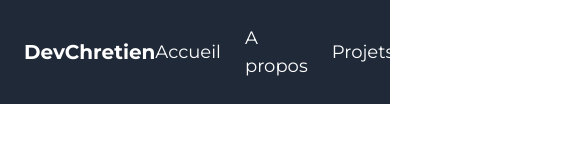
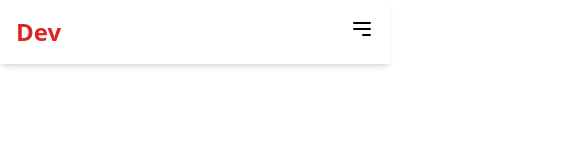
Before and after one commit to kalala22/DevChretien_portfolio, a Vue app: page / in a window 390 px wide. Shown: the top 160 px of the page, 585 px wide, since content can reach past the window. Built offline with nearby package versions, Linux system fonts and the light colour scheme; grey boxes are pictures that could not be loaded.

Commit message:
fix:erreur affichage sur mobile

```diff
--- a/src/components/NavbarView.vue
+++ b/src/components/NavbarView.vue
@@ -2,6 +2,13 @@
 <script setup>
 
 import { ref } from 'vue'
+
+const isMenuOpen = ref(false);
+
+// Fonction pour basculer l'état du menu
+const toggleMenu = () => {
+  isMenuOpen.value = !isMenuOpen.value;
+};
 
 const links = ref([
   { name: 'Accueil', url: '#' },
@@ -13,18 +20,51 @@ const links = ref([
 </script>
 
 <template>
-    <header class="flex items-center p-6 bg-gray-800 text-white sticky top-0 z-50 font-montserrat">
-    <div class="flex items-center justify-between w-full">
-      <!-- Logo à gauche -->
+  <header class="bg-secondary sticky top-0 z-50 shadow-md">
+    <!--
+      Conteneur principal avec une largeur max et centré.
+      Le padding est maintenant responsive : petit sur mobile, plus grand sur desktop.
+    -->
+    <nav class="flex items-center justify-between w-full max-w-7xl mx-auto px-4 sm:px-6 lg:px-8 py-4">
+
+      <!-- Logo à gauche (ne change pas) -->
       <div>
-        <a class="text-xl font-bold ">DevChretien</a>
+        <a href="#" class="text-2xl font-bold text-white">
+          <span class="text-red-600">Dev</span>Chretien
+        </a>
       </div>
 
-      <!-- Liens à droite -->
-      <div class="flex items-center space-x-6">
-        <div v-for="link in links" :key="link.name" class="text-lg">
+      <!-- Liens de navigation pour le bureau (Desktop) -->
+      <!-- 'hidden md:flex' : caché sur mobile, devient un flex container à partir de la taille 'md' -->
+      <div class="hidden md:flex items-center space-x-8">
+        <div v-for="link in links" :key="link.name" class="text-primary text-lg border-b-2 border-transparent hover:border-red-600 transition-colors duration-300">
           <a href="#">{{ link.name }}</a>
         </div>
+      </div>
+
+      <!-- Bouton Hamburger pour le mobile -->
+      <!-- 'md:hidden' : visible uniquement sur les écrans plus petits que 'md' -->
+      <div class="md:hidden">
+        <button @click="toggleMenu" class="text-primary focus:outline-none">
+          <!-- Icône Hamburger (s'affiche si le menu est fermé) -->
+          <svg v-if="!isMenuOpen" class="w-6 h-6" fill="none" stroke="currentColor" viewBox="0 0 24 24" xmlns="http://www.w3.org/2000/svg">
+            <path stroke-linecap="round" stroke-linejoin="round" stroke-width="2" d="M4 6h16M4 12h16m-7 6h7"></path>
+          </svg>
+          <!-- Icône Fermer 'X' (s'affiche si le menu est ouvert) -->
+          <svg v-else class="w-6 h-6" fill="none" stroke="currentColor" viewBox="0 0 24 24" xmlns="http://www.w3.org/2000/svg">
+            <path stroke-linecap="round" stroke-linejoin="round" stroke-width="2" d="M6 18L18 6M6 6l12 12"></path>
+          </svg>
+        </button>
+      </div>
+
+    </nav>
+
+    <!-- Menu Mobile en plein écran (Overlay) -->
+    <!-- 'v-if="isMenuOpen"' : ce bloc n'existe dans le DOM que si le menu est ouvert -->
+    <div v-if="isMenuOpen" class="md:hidden fixed inset-0 bg-secondary z-40 flex flex-col items-center justify-center space-y-8">
+      <div v-for="link in links" :key="link.name" class="text-primary text-3xl font-bold">
+        <!-- Cliquer sur un lien ferme aussi le menu -->
+        <a href="#" @click="toggleMenu">{{ link.name }}</a>
       </div>
     </div>
   </header>
```
